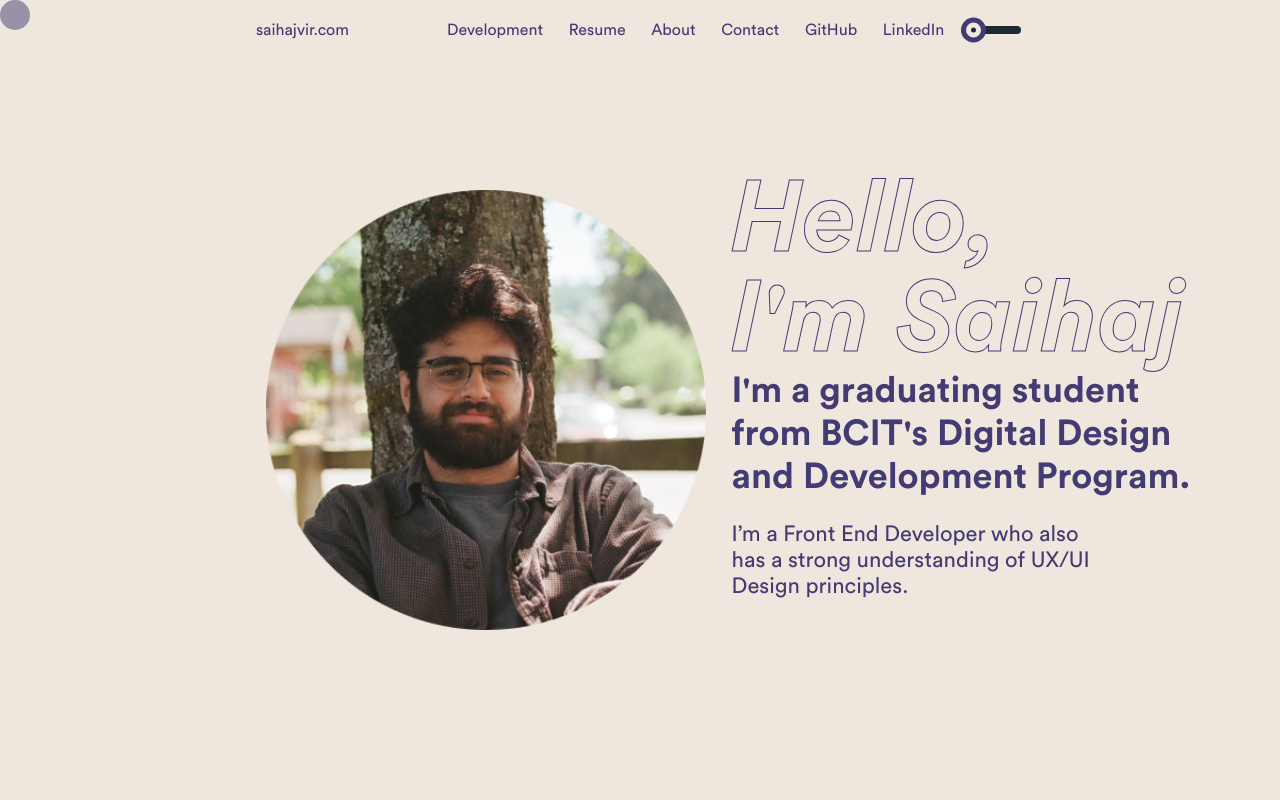
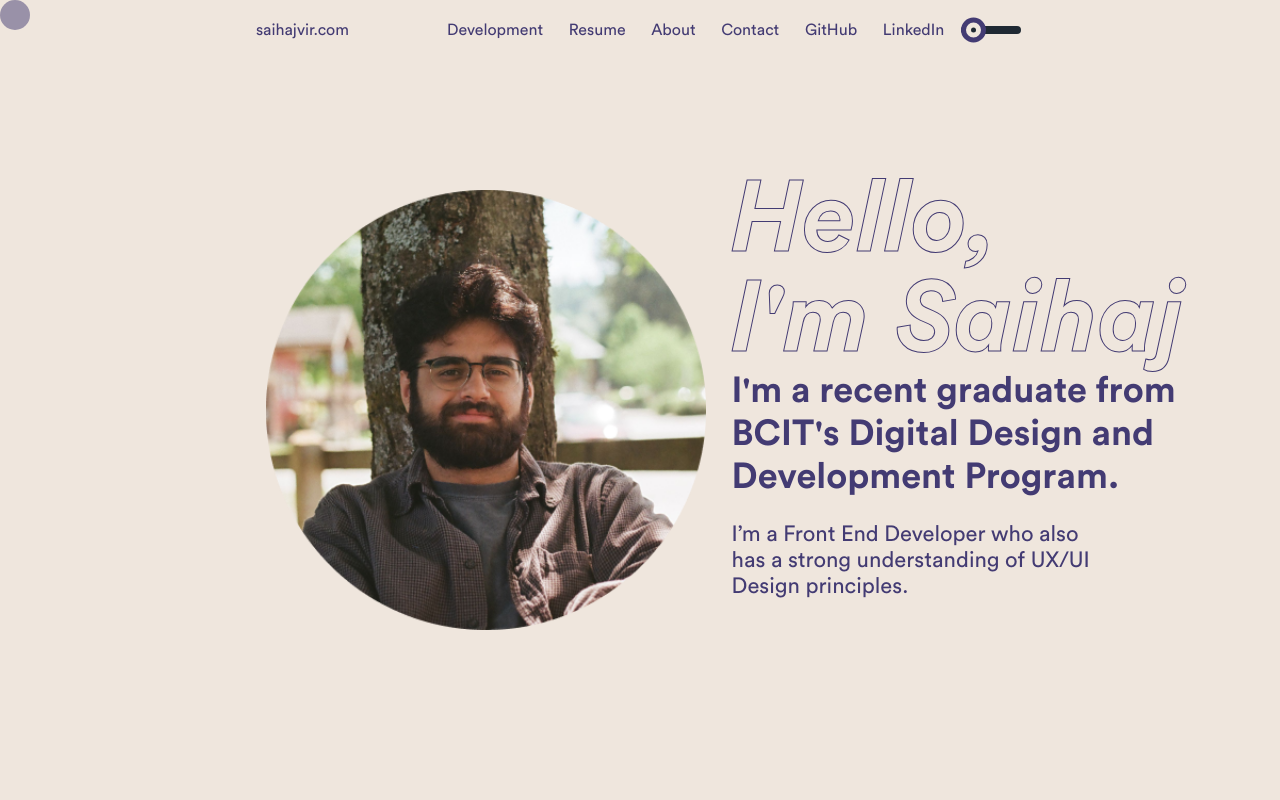
Before and after one commit to saihajvir/Portfolio, a Next.js app: page / in a window 1280 px wide. Shown: the top 800 px of the page. Built offline with nearby package versions, Linux system fonts and the light colour scheme.

Commit message:
fixed small error

```diff
--- a/pages/index.js
+++ b/pages/index.js
@@ -67,7 +67,7 @@ export default function Home({
           </HeaderText>
 
           <StudentText color={comp_themes[theme].text_color}>
-            I'm a graduating student <br/>from BCIT's Digital Design <br/>and Development Program.
+            I'm a recent graduate from <br/>BCIT's Digital Design and <br/>Development Program.
           </StudentText>
 
           <DescriptionText color={comp_themes[theme].text_color}>
```
